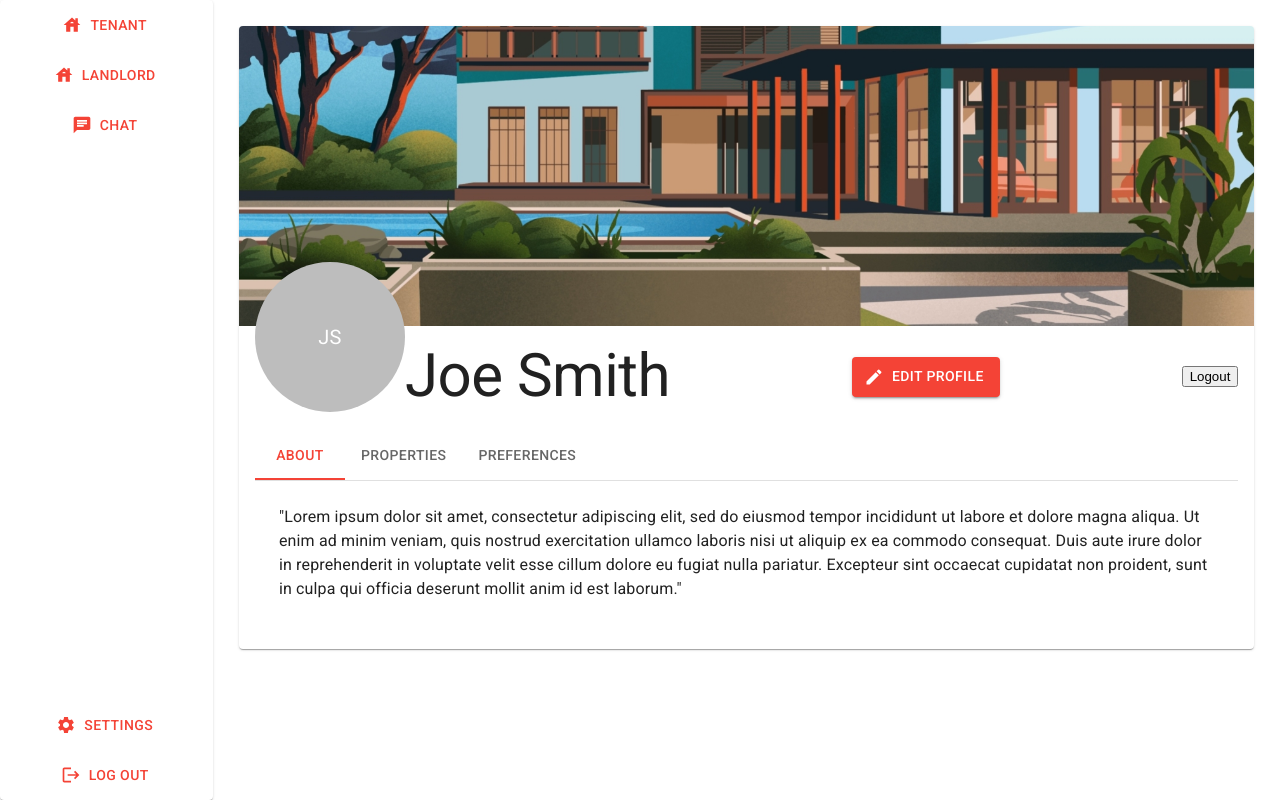
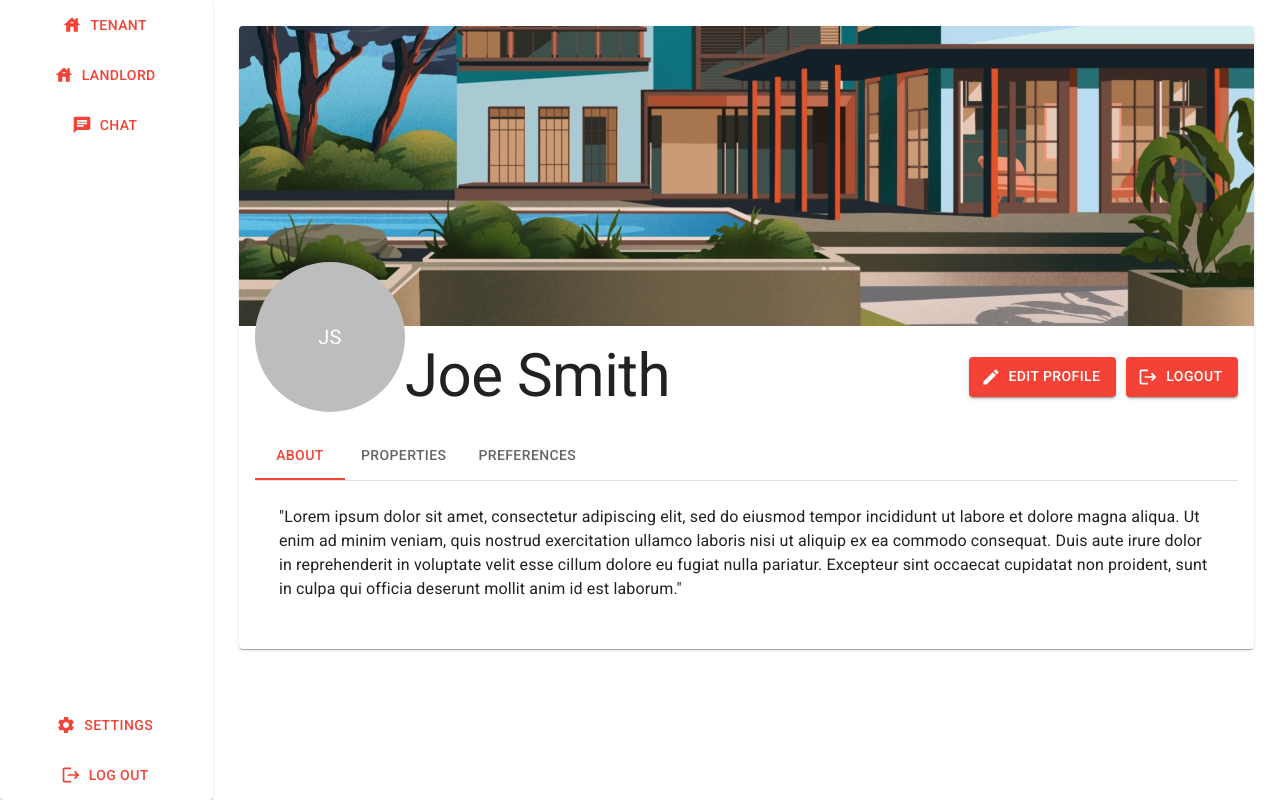
Before and after one commit to Sung-En-Huang/Spot, a React (Create React App) app: page / in a window 1280 px wide. Built offline with nearby package versions, Linux system fonts and the light colour scheme; sample sign-in values are in the browser's storage.

Commit message:
style logout button

```diff
--- a/src/pages/Profile.tsx
+++ b/src/pages/Profile.tsx
@@ -188,16 +188,25 @@ function Profile() {
                                 Joe Smith
                             </Typography>
                         </Box>
-                        <Link to="edit">
+                        <Box sx={{ display: "flex", gap: "10px" }}>
+                            <Link to="edit">
+                                <Button
+                                    variant="contained"
+                                    sx={{ height: "40px" }}
+                                    startIcon={<Edit />}
+                                >
+                                    Edit Profile
+                                </Button>
+                            </Link>
                             <Button
                                 variant="contained"
                                 sx={{ height: "40px" }}
-                                startIcon={<Edit />}
+                                onClick={handleLogout}
+                                startIcon={<Logout />}
                             >
-                                Edit Profile
+                                Logout
                             </Button>
-                        </Link>
-                        <button onClick={handleLogout}>Logout</button>
+                        </Box>
                     </Box>
                     <Box
                         sx={{
```
